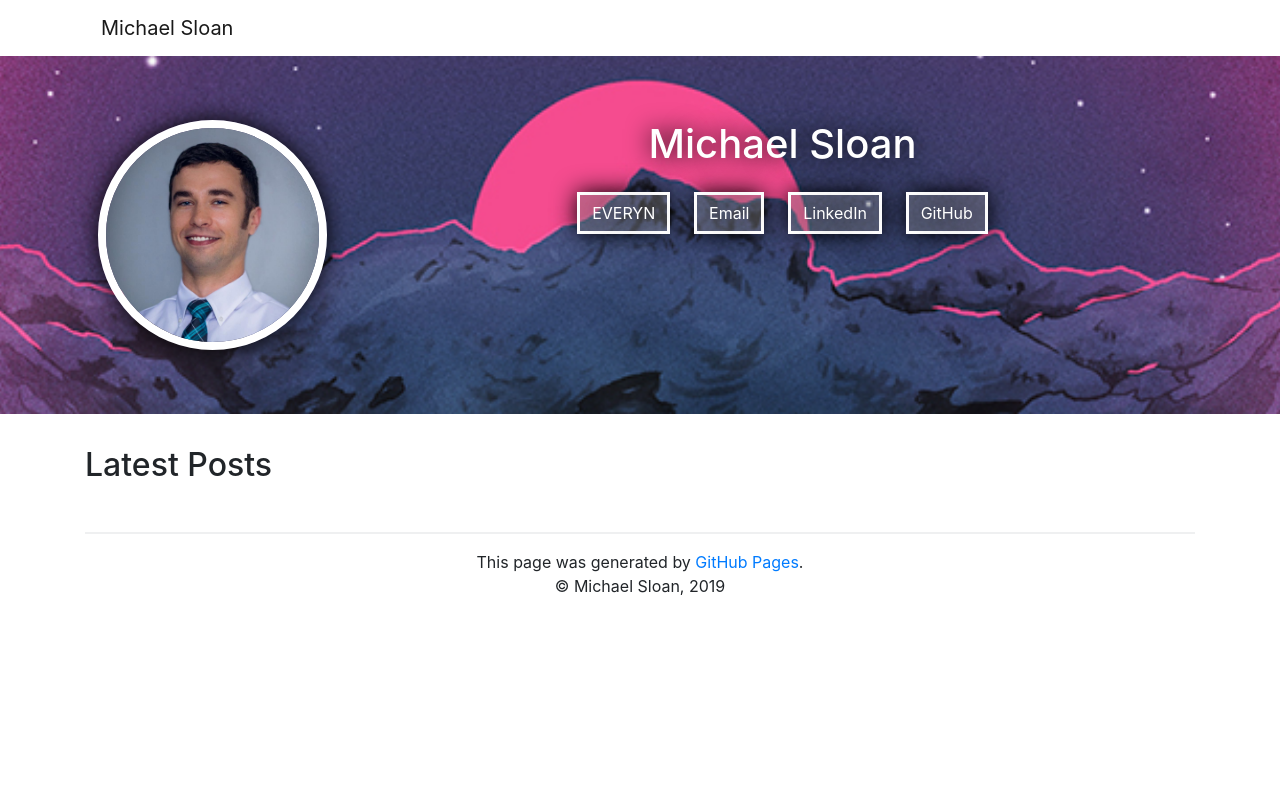
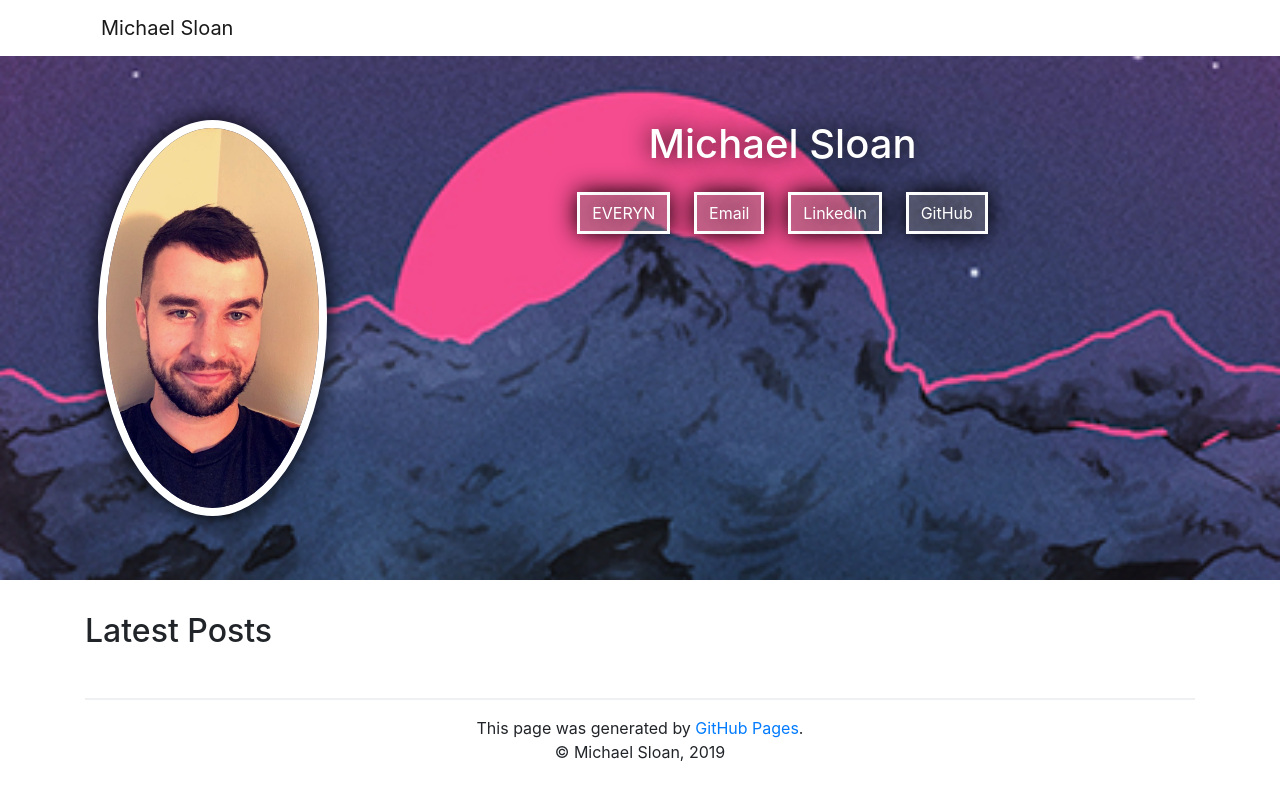
Before and after one commit to meekkaal/meekkaal.github.io, a Jekyll site: the page built from index.md, in a window 1280 px wide. Shown: the top 800 px of the page. Built offline with Jekyll 4.4.1, drawn with Linux system fonts in a browser that asks for light colours.

Commit message:
update bio pic

```diff
--- a/_includes/header.html
+++ b/_includes/header.html
@@ -6,7 +6,7 @@
     <div class="row">
       <div class="col-12 col-md-4 col-lg-3 mb-3 mb-md-0">
         <!-- TODO: vertically center align this -->
-        <img id="profile-pic" src="{{ site.baseurl }}/images/mikesloan_960px.jpg">
+        <img id="profile-pic" src="{{ site.baseurl }}/images/mikesloan_750px_1334px.jpg">
       </div>
       <div class="col-12 col-md-8 col-lg-9">
         <h1>Michael Sloan</h1>
```
Also changed, not shown: images/mikesloan_750px_1334px.jpg (added).
